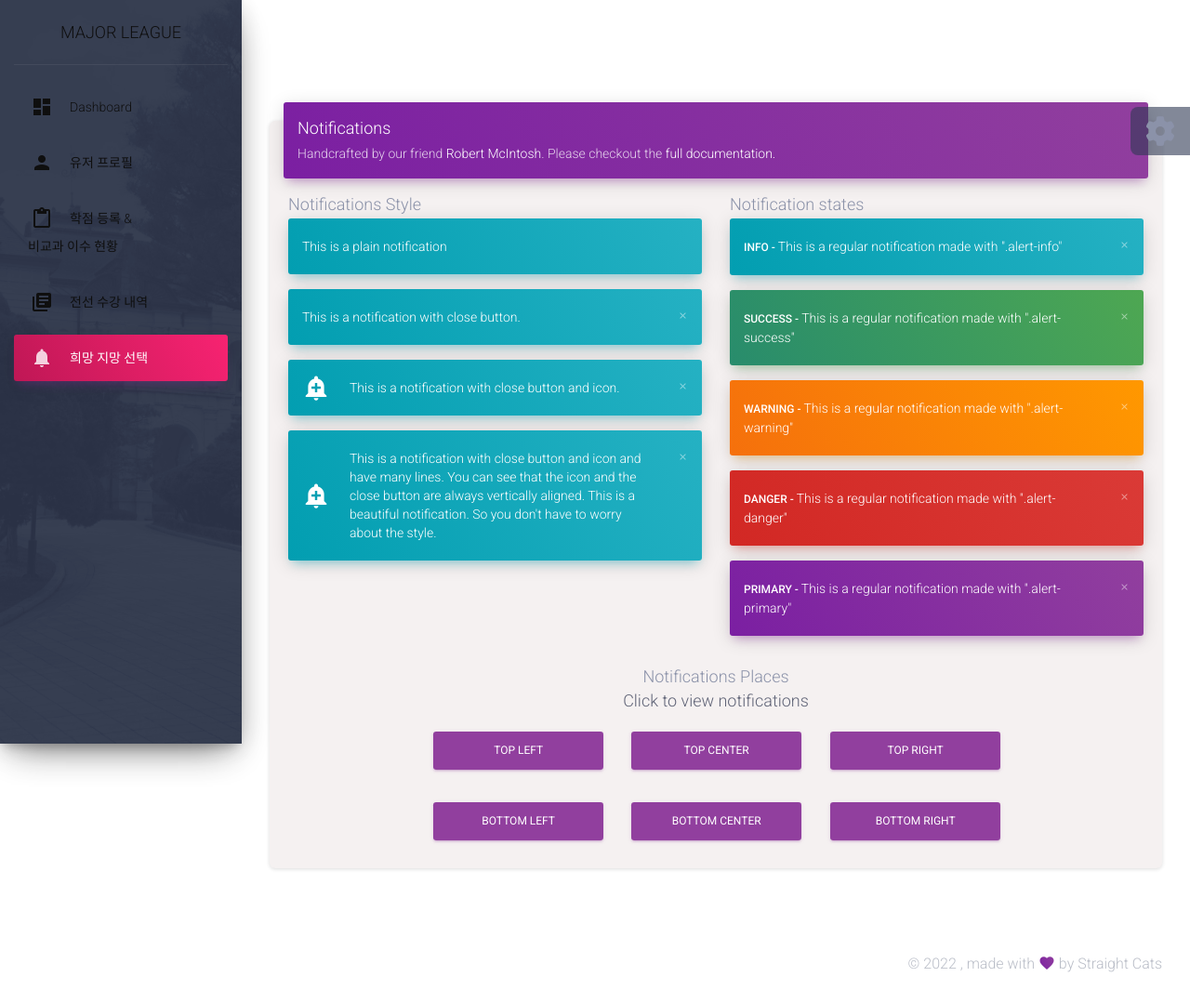
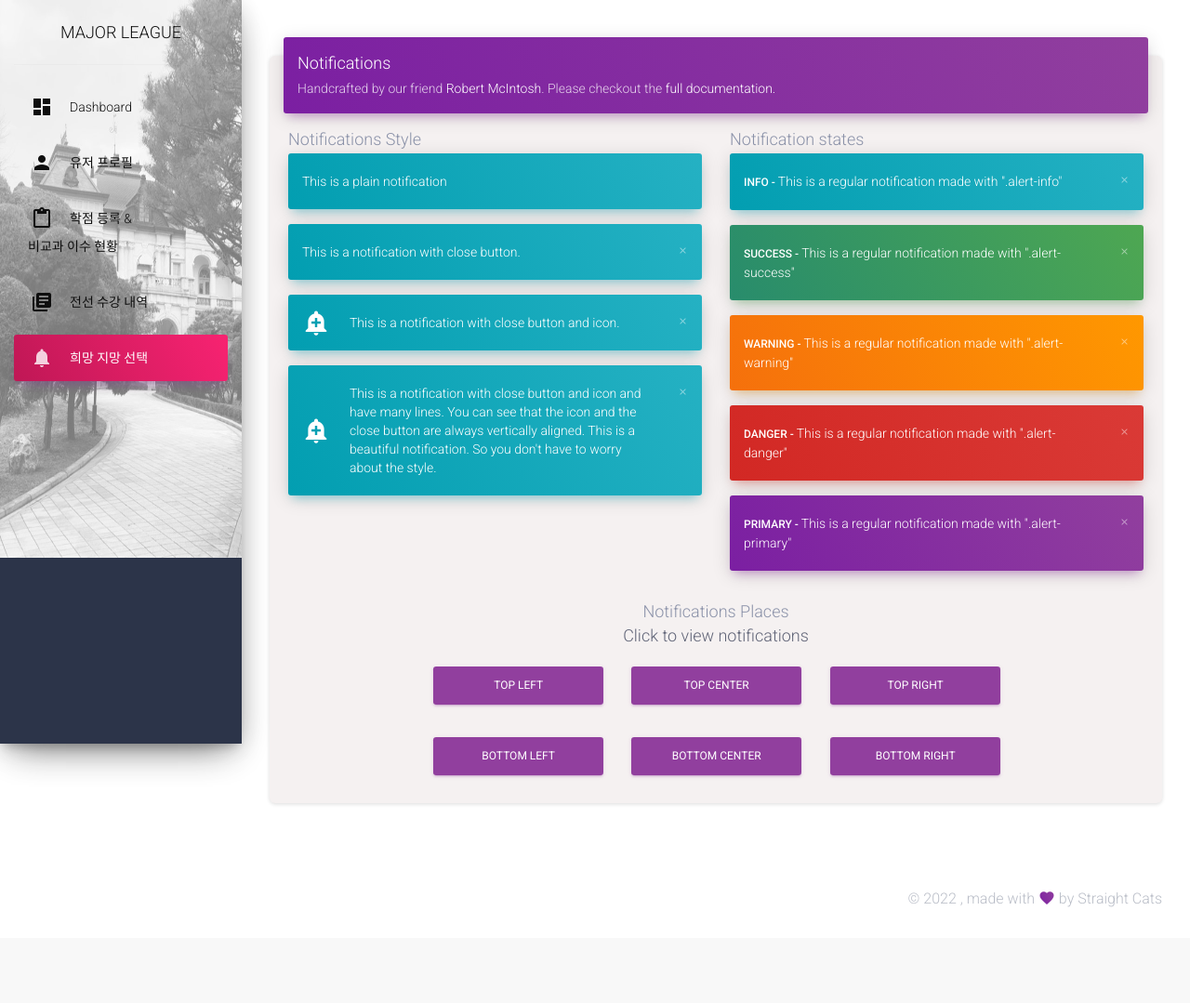
Before and after one commit to StraightCat22/MajorLeague, a Django app: page /major/apply/ in a window 1280 px wide. Shown: the whole page at 93% size. After the commit the page ends 976 px from the top, so only its background shows below. Run offline with Django 4.2, Linux system fonts and the light colour scheme; some libraries are stand-ins or nearby versions.

Commit message:
sidebar 수정

```diff
--- a/SWproject/major/static/major/css/custom.css
+++ b/SWproject/major/static/major/css/custom.css
@@ -2,8 +2,11 @@
   background-color: #FFFFFF;
 }
 
-.sidebar[data-background-color="black"] {
-  background-color: #FFF5C2;
+
+.dark-edition .sidebar{
+  background-image: url("../img/side.jpg");
+  background-size: 300px 600px;
+  background-repeat: no-repeat;
 }
 
 .dark-edition .sidebar .logo .simple-text {
@@ -29,3 +32,9 @@
 .dark-edition .card {
     background-color: #F5F1F1;
 }
+
+.main-panel>.content {
+  margin-top: 0px;
+  padding: 30px 15px;
+  min-height: calc(100vh - 123px);
+}
--- a/SWproject/major/templates/major/base.html
+++ b/SWproject/major/templates/major/base.html
@@ -41,73 +41,7 @@
       </script>
     </div>
   </div>
-  <div class="fixed-plugin">
-    <div class="dropdown show-dropdown">
-      <a href="#" data-toggle="dropdown">
-        <i class="fa fa-cog fa-2x"> </i>
-      </a>
-      <ul class="dropdown-menu">
-        <li class="header-title"> Sidebar Filters</li>
-        <li class="adjustments-line">
-          <a href="javascript:void(0)" class="switch-trigger active-color">
-            <div class="badge-colors ml-auto mr-auto">
-              <span class="badge filter badge-purple active" data-color="purple"></span>
-              <span class="badge filter badge-azure" data-color="azure"></span>
-              <span class="badge filter badge-green" data-color="green"></span>
-              <span class="badge filter badge-warning" data-color="orange"></span>
-              <span class="badge filter badge-danger" data-color="danger"></span>
-            </div>
-            <div class="clearfix"></div>
-          </a>
-        </li>
-        <li class="header-title">Images</li>
-        <li>
-          <a class="img-holder switch-trigger" href="javascript:void(0)">
-            <img src="{% static 'major/img/sidebar-1.jpg' %}" alt="">
-          </a>
-        </li>
-        <li class="active">
-          <a class="img-holder switch-trigger" href="javascript:void(0)">
-            <img src="{% static 'major/img/sidebar-2.jpg' %}" alt="">
-          </a>
-        </li>
-        <li>
-          <a class="img-holder switch-trigger" href="javascript:void(0)">
-            <img src="{% static 'major/img/sidebar-3.jpg' %}" alt="">
-          </a>
-        </li>
-        <li>
-          <a class="img-holder switch-trigger" href="javascript:void(0)">
-            <img src="{% static 'major/img/sidebar-4.jpg' %}" alt="">
-          </a>
-        </li>
-        <li class="button-container">
-          <a href="https://www.creative-tim.com/product/material-dashboard-dark" target="_blank" class="btn btn-primary btn-block">Free Download</a>
-        </li>
-        <!-- <li class="header-title">Want more components?</li>
-            <li class="button-container">
-                <a href="https://www.creative-tim.com/product/material-dashboard-pro" target="_blank" class="btn btn-warning btn-block">
-                  Get the pro version
-                </a>
-            </li> -->
-        <li class="button-container">
-          <a href="https://demos.creative-tim.com/material-dashboard-dark/docs/2.0/getting-started/introduction.html" target="_blank" class="btn btn-default btn-block">
-            View Documentation
-          </a>
-        </li>
-        <li class="button-container github-star">
-          <a class="github-button" href="https://github.com/creativetimofficial/material-dashboard/tree/dark-edition" data-icon="octicon-star" data-size="large" data-show-count="true" aria-label="Star ntkme/github-buttons on GitHub">Star</a>
-        </li>
-        <li class="header-title">Thank you for 95 shares!</li>
-        <li class="button-container text-center">
-          <button id="twitter" class="btn btn-round btn-twitter"><i class="fa fa-twitter"></i> &middot; 45</button>
-          <button id="facebook" class="btn btn-round btn-facebook"><i class="fa fa-facebook-f"></i> &middot; 50</button>
-          <br>
-          <br>
-        </li>
-      </ul>
-    </div>
-  </div>
+
   <!--   Core JS Files   -->
   <script src="{% static 'major/js/core/jquery.min.js' %}"></script>
   <script src="{% static 'major/js/core/popper.min.js' %}"></script>
--- a/SWproject/major/templates/major/sidebar.html
+++ b/SWproject/major/templates/major/sidebar.html
@@ -1,5 +1,5 @@
 {% load static %}
-<div class="sidebar" data-color="purple" data-background-color="black" data-image="{% static 'major/img/side.jpg' %}">
+<div class="sidebar" data-color="purple" data-background-color="black" >
       <!--
         Tip 1: You can change the color of the sidebar using: data-color="purple | azure | green | orange | danger"
     -->
```
Also changed, not shown: SWproject/major/static/major/img/side.jpg.
